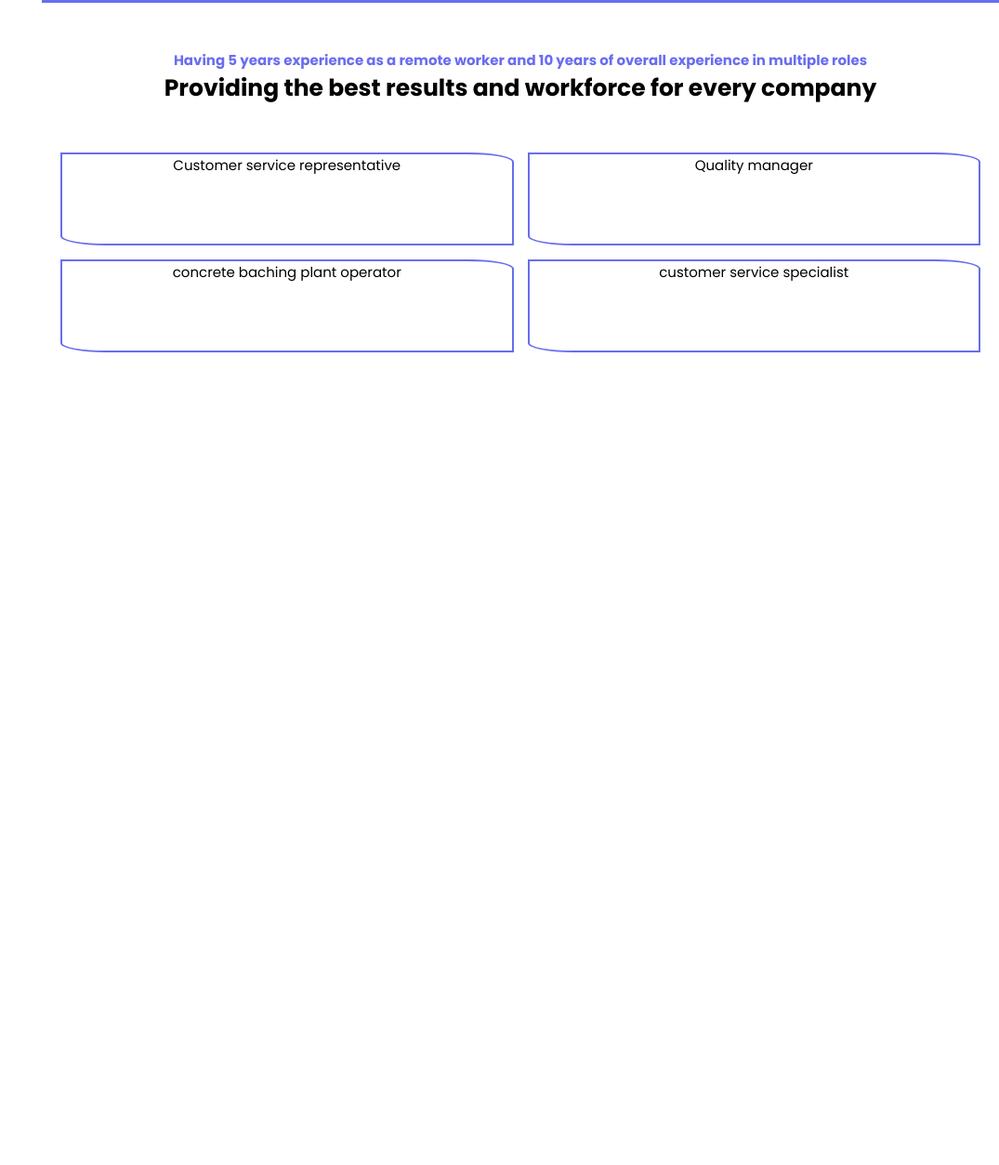
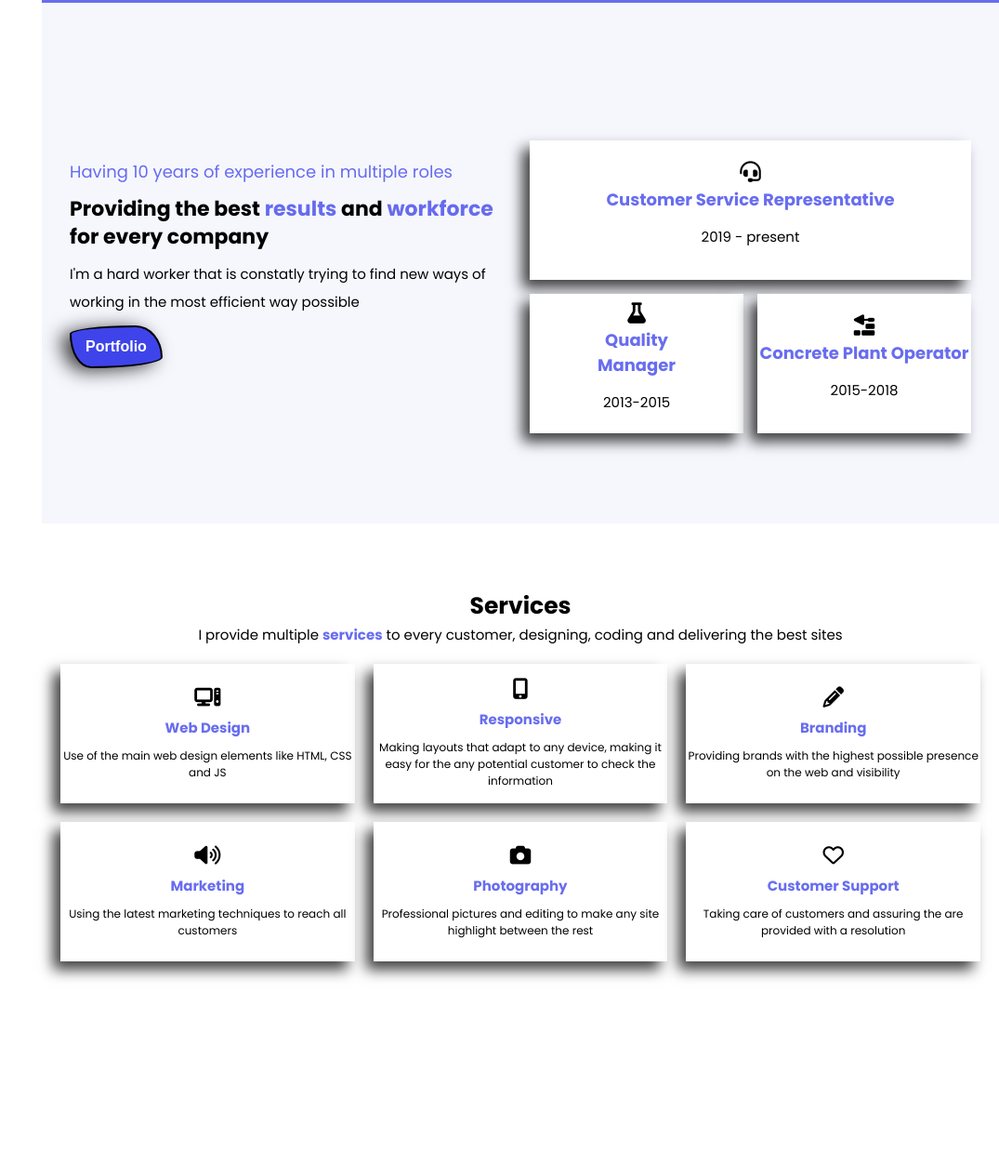
Before and after one commit to Pinto2291/ignacio-portafolio-2023, a plain HTML site: page index.html in a window 1280 px wide. Shown: the part 1368-2621 px from the top of the page at 93% size, without its empty margins (205-1280 px from the left). Before the commit the page ends 2031 px from the top, so only its background shows below. Drawn offline with Linux system fonts and the light colour scheme.

Commit message:
added new html and css, more sections and JS effect

```diff
--- a/index.html
+++ b/index.html
@@ -8,6 +8,7 @@
     <link rel="preconnect" href="https://fonts.gstatic.com" crossorigin>
     <link href="https://fonts.googleapis.com/css2?family=Poppins:wght@400;500;700&display=swap" rel="stylesheet">
     <link rel="stylesheet" href="./style.css">
+    <script src="https://kit.fontawesome.com/1769923986.js" crossorigin="anonymous"></script>
     <script src="./script.js" async></script>
     <title>Ignacio portafolio</title>
 </head>
@@ -47,14 +48,6 @@
     <header class="header">
 
         <nav class="navbar">
-        <!--
-            <div id="icons-button" class="icons">
-                <div class="menu-icon"></div>
-                <div class="menu-icon"></div>
-                <div class="menu-icon"></div>
-                <div class="menu-icon"></div>
-            </div>
-            -->
 
             <div class="navbar-title">
                 <p id="navbar-name" class="navbar-title-name">Ignacio Pinto</p>
@@ -93,7 +86,7 @@
 
     </header>
 
-    <section class="about-me">
+    <section class="about-me reveal">
 
         <img class="blob-element responsive" src="img/ignacio-2.png" alt="">
 
@@ -101,7 +94,7 @@
 
             <h3 class="about-me-title">About me</h3>
 
-            <p class="about-me-description">I'm a Front End Developer</p>
+            <p class="about-me-description font-blue">I'm a Front End Developer</p>
 
             <p class="about-me-lorem">I'm a Front End Developer that creates dinamic and visually appealing websites following industry standars and the latest technologies</p>
 
@@ -113,8 +106,8 @@
             </div>
 
             <div class="about-me-buttons">
-                <button class="button about-me-button-blue">Resume</button>
-                <button class="button about-me-button-white">Experience</button>
+                <button class="button curved-button-1">Resume</button>
+                <button class="button curved-button-2">Experience</button>
             </div>
 
         </div>
@@ -127,31 +120,95 @@
 
     </section>
 
-    <section class="experience">
+    <section class="experience reveal">
+
+        <div class="wrapper-experience">
 
             <div class="experience-info">
-            <h3 class="font-15 font-blue">Having 5 years experience as a remote worker and 10 years of overall experience in multiple roles</h3>
-            <p class="font-25 font-bold">Providing the best results and workforce for every company</p>
+
+                <h3 class="font-18 font-blue">Having 10 years of experience in multiple roles</h3>
+
+                <p class="font-22 font-bold">Providing the best <span class="font-bold font-blue">results</span> and <span class="font-bold font-blue">workforce</span> for every company</p>
+
+                <p class="font-15">I'm a hard worker that is constatly trying to find new ways of working in the most efficient way possible</p>
+
+                <button class="button curved-button-1">Portfolio</button>
+
             </div>
 
             <div class="experience-roles">
+
+                <div class="experience-roles-work work-1">
+
+                    <i class="fa-solid fa-headset fa-xl"></i>
+
+                    <p class="experience-text font-18 bold font-blue">Customer service representative</p>
+                    <p class="font-15">2019 - present</p>
+                </div>
+
                 <div class="experience-roles-work">
-                <p class="experience-text">Customer service representative</p>
+                    <i class="fa-solid fa-flask fa-xl"></i>
+                    <p class="experience-text font-18 bold font-blue">Quality <br> manager</p>
+                    <p class="font-15">2013-2015</p>
                 </div>
+
                 <div class="experience-roles-work">
-                <p class="experience-text">Quality manager</p>
-            </div>
-            <div class="experience-roles-work">
-                <p class="experience-text">concrete baching plant operator</p>
-            </div>
-            <div class="experience-roles-work">
-                <p class="experience-text">customer service specialist</p>
+                    <i class="fa-solid fa-trowel-bricks fa-xl"></i>
+                    <p class="experience-text font-18 bold font-blue">Concrete plant operator</p>
+                    <p class="font-15">2015-2018</p>
                 </div>
             </div>
 
+        </div>
 
+    </section>
 
+    <section class="services reveal">
 
+        <div class="wrapper services-text">
+            <h3 class="font-25">Services</h3>
+            <p class="font-15">I provide multiple <span class="font-blue bold">services</span> to every customer, designing, coding and delivering the best sites</p>
+        </div>
+
+        <div class="services-cards">
+
+            <div class="card card-services">
+                <div><i class="fa-solid fa-computer fa-xl"></i></div>
+                <p class="font-15 bold font-blue">Web Design</p>
+                <p class="font-12">Use of the main web design elements like HTML, CSS and JS</p>
+            </div>
+
+            <div class="card card-services">
+                <div><i class="fa-solid fa-mobile-screen-button fa-xl"></i></div>
+                <p class="font-15 bold font-blue">Responsive</p>
+                <p class="font-12">Making layouts that adapt to any device, making it easy for the any potential customer to check the information</p>
+            </div>
+
+            <div class="card card-services">
+                <div><i class="fa-solid fa-pencil fa-xl"></i></div>
+                <p class="font-15 bold font-blue">Branding</p>
+                <p class="font-12">Providing brands with the highest possible presence on the web and visibility</p>
+            </div>
+
+            <div class="card card-services">
+                <div><i class="fa-solid fa-volume-high fa-xl"></i></div>
+                <p class="font-15 bold font-blue">Marketing</p>
+                <p class="font-12">Using the latest marketing techniques to reach all customers</p>
+            </div>
+
+            <div class="card card-services">
+                <div><i class="fa-solid fa-camera fa-xl"></i></div>
+                <p class="font-15 bold font-blue">Photography</p>
+                <p class="font-12">Professional pictures and editing to make any site highlight between the rest</p>
+            </div>
+
+            <div class="card card-services">
+                <div><i class="fa-regular fa-heart fa-xl"></i></div>
+                <p class="font-15 bold font-blue">Customer Support</p>
+                <p class="font-12">Taking care of customers and assuring the are provided with a resolution</p>
+            </div>
+
+        </div>
 
     </section>
 
--- a/script.js
+++ b/script.js
@@ -3,7 +3,7 @@ let sidebar = document.getElementById('sidebar');
 let mainBody = document.querySelector('body');
 
 let active = false;
-
+/*
 buttonNav.addEventListener('click', () => {
 
     if(active){
@@ -16,13 +16,21 @@ buttonNav.addEventListener('click', () => {
         active = true;
     }
 });
+*/
 
-function hideSidebar() {
-    if(sidebar.style.width == 'var(--sidebar-width)' && mainBody.style.marginLeft == 'var(--sidebar-width)'){
-        mainBody.style.marginLeft = '0';
-        sidebar.style.width = '0';
+window.addEventListener('scroll', () => {
+    let revealElements = document.querySelectorAll('.reveal');
+
+    for(let i = 0; i < revealElements.length; i++ ){
+
+        let windowHeight = window.innerHeight;
+        let revealTop = revealElements[i].getBoundingClientRect().top;
+        let revealPoint = 120;
+
+        if(revealTop < windowHeight - revealPoint){
+            revealElements[i].classList.add('active');
+        } else {
+            revealElements[i].classList.remove('active');
+        }
     }
-}
-
-hideSidebar();
-console.log(sidebar.style.display == 'none');
+})
--- a/style.css
+++ b/style.css
@@ -21,8 +21,16 @@ body {
     margin-left: var(--sidebar-width);
 }
 
-.active {
-    margin-left: var(--sidebar-width);
+.reveal {
+    position: relative;
+    transform: translateY(120px);
+    opacity: 0;
+    transition: all 2s ease;
+}
+
+.reveal.active {
+    transform: translateY(0px);
+    opacity: 1;
 }
 
 li {
@@ -59,6 +67,27 @@ a {
     width: 100%;
     max-width: 280px;
     height: auto;
+}
+
+.wrapper {
+    margin: 0 2rem;
+}
+
+.card {
+    font-size: 1.5rem;
+    min-height: 15rem;
+    background-color: #FFF;
+    text-align: center;
+    box-shadow: -8px 9px 14px 0px rgba(0,0,0,0.75);
+    -webkit-box-shadow: -8px 9px 14px 0px rgba(0,0,0,0.75);
+    -moz-box-shadow: -8px 9px 14px 0px rgba(0,0,0,0.75);
+    transition: all 150ms ease-in-out 100ms;
+}
+
+.card:hover {
+    border-bottom-left-radius: 20%;
+    border-top-right-radius: 20%;
+    margin-left: 1rem;
 }
 
 /* PADDING */
@@ -446,32 +475,33 @@ a {
 
 .about-me-buttons > button {
     font-size: 1.2rem;
-    box-shadow: 27px -30px 96px -19px rgba(0,0,0,0.65);
-    -webkit-box-shadow: 27px -30px 96px -19px rgba(0,0,0,0.65);
-    -moz-box-shadow: 27px -30px 96px -19px rgba(0,0,0,0.65);
     transition: all 200ms ease-in-out 100ms;
+}
+
+.curved-button-1 {
+    background-color: rgb(62, 68, 234);
+    color: #FFF;
+    border-radius: 71% 29% 77% 23% / 20% 74% 26% 80%;
     box-shadow: -9px 3px 20px 0px rgba(0,0,0,0.75);
     -webkit-box-shadow: -9px 3px 20px 0px rgba(0,0,0,0.75);
     -moz-box-shadow: -9px 3px 20px 0px rgba(0,0,0,0.75);
     border: 0.2rem solid black;
 }
 
-.about-me-button-blue {
-    background-color: rgb(62, 68, 234);
-    color: #FFF;
-    border-radius: 71% 29% 77% 23% / 20% 74% 26% 80%;
-}
-
-.about-me-button-blue:hover {
+.curved-button-1:hover {
     border-radius: 21% 79% 22% 78% / 74% 16% 84% 26%;
     scale: 110%;
 }
 
-.about-me-button-white {
+.curved-button-2 {
     border-radius: 21% 79% 22% 78% / 74% 16% 84% 26%;
+    box-shadow: -9px 3px 20px 0px rgba(0,0,0,0.75);
+    -webkit-box-shadow: -9px 3px 20px 0px rgba(0,0,0,0.75);
+    -moz-box-shadow: -9px 3px 20px 0px rgba(0,0,0,0.75);
+    border: 0.2rem solid black;
 }
 
-.about-me-button-white:hover {
+.curved-button-2:hover {
     border-radius: 71% 29% 77% 23% / 20% 74% 26% 80%;
     scale: 110%;
 }
@@ -497,10 +527,28 @@ a {
 /* EXPERIENCE */
 
 .experience {
+    background-color: rgb(246,247,253);
+}
+
+.wrapper-experience {
     height: 70vh;
-    margin-top: 5rem;
-    margin: 5rem 2rem;
-    text-align: center;
+    margin: 0 3rem;
+    display: grid;
+    grid-template-columns: repeat(2, 1fr);
+    align-items: center;
+    gap: 2rem;
+}
+
+.experience-info {
+    text-align: left;
+    line-height: 3rem;
+    display: flex;
+    flex-direction: column;
+    gap: 1rem;
+}
+
+.experience-info h3 {
+    font-weight: 300;
 }
 
 .experience-roles {
@@ -510,18 +558,67 @@ a {
     margin-top: 5rem;
     gap: 1.5rem;
     align-items: center;
+    justify-content: center;
+}
+
+.experience-text {
+    text-transform: capitalize;
+}
+
+.work-1 {
+    grid-column: 1 / 3;
 }
 
 .experience-roles-work {
-    border: 0.2rem solid var(--light-blue);
-    border-bottom-left-radius: 10%;
-    border-top-right-radius: 10%;
     font-size: 1.5rem;
-
-    height: 10rem;
+    height: auto;
+    min-height: 15rem;
+    display: flex;
+    flex-direction: column;
+    justify-content: center;
+    background-color: #FFF;
+    text-align: center;
+    gap: 1.5rem;
+    box-shadow: -8px 9px 14px 0px rgba(0,0,0,0.75);
+    -webkit-box-shadow: -8px 9px 14px 0px rgba(0,0,0,0.75);
+    -moz-box-shadow: -8px 9px 14px 0px rgba(0,0,0,0.75);
+    transition: all 150ms ease-in-out 100ms;
 }
 
+.experience-roles-work:hover {
+    border-bottom-left-radius: 20%;
+    border-top-right-radius: 20%;
+    margin-left: 1rem;
+}
 
+/* SERVICES */
+
+.services {
+    height: 80vh;
+    margin-top: 5rem;
+}
+
+.services-text {
+    padding-top: 2rem;
+    text-align: center;
+}
+
+.services-cards {
+    display: grid;
+    gap: 2rem;
+    grid-template-columns: repeat(3, 1fr);
+    align-content: center;
+    align-items: center;
+    justify-content: center;
+    margin: 2rem;
+}
+
+.card-services {
+    display: flex;
+    flex-direction: column;
+    justify-content: center;
+    gap: 1rem;
+}
 
 @media only screen and (max-width: 850px) {
 
@@ -641,4 +738,29 @@ a {
         font-size: 1.2rem;
     }
 
+    .wrapper-experience {
+        grid-template: repeat(2, 1fr)/ 1fr;
+        gap: 0.5rem;
+        padding-bottom: 63rem;
+    }
+
+    .experience-info {
+        text-align: center;
+        padding-top: 2rem;
+        align-items: center;
+    }
+
+    .services {
+        padding-bottom: 72rem;
+    }
+
+    .services-cards {
+        grid-template-columns: repeat(2, 1fr);
+    }
+
+    .card-services {
+        padding-top: 1.2rem;
+        height: 100%;
+    }
+
 }
```
Lines whose indentation alone changed are shown as unchanged.
